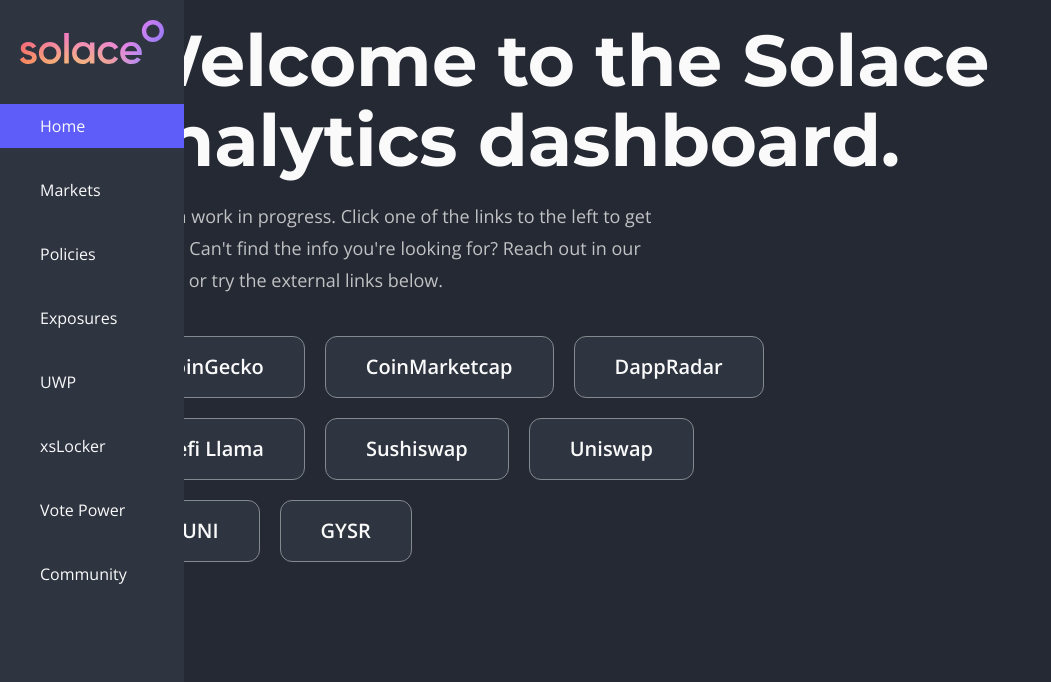
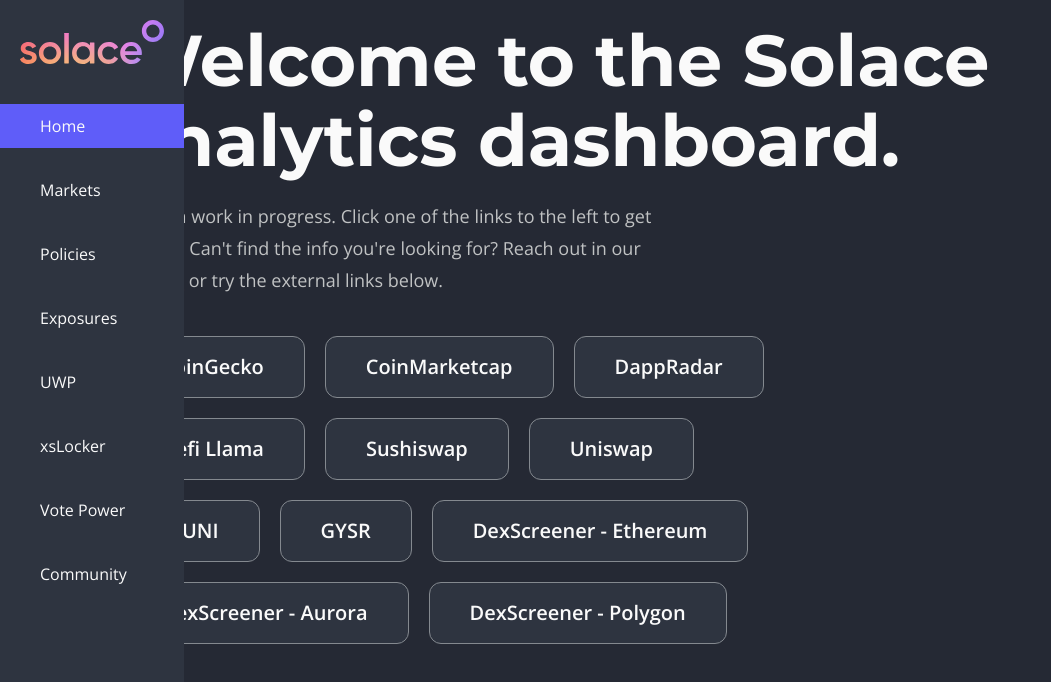
Before and after one commit to solace-fi/solace-analytics, a Next.js app: page / in a window 1280 px wide. Shown: the top 682 px of the page, without its empty margins (0-1051 px from the left). Built offline with nearby package versions, Linux system fonts and the light colour scheme.

Commit message:
create external link button atom

```diff
--- a/pages/index.tsx
+++ b/pages/index.tsx
@@ -4,6 +4,7 @@
 import styles from "../styles/Home.module.css";
 import classNames from "classnames";
 import SectionTitle from "../src/components/atoms/SectionTitle";
+import ExternalLinkButton from "@components/atoms/ExternalLinkButton";
 
 const Home: NextPage = () => {
   return (
@@ -28,34 +29,46 @@
           or try the external links below.
         </p>
         <div className="flex flex-wrap max-w-2xl gap-5">
-          {externalLink(
+          {ExternalLinkButton(
             "CoinGecko",
             "https://www.coingecko.com/en/coins/solace"
           )}
-          {externalLink(
+          {ExternalLinkButton(
             "CoinMarketcap",
             "https://coinmarketcap.com/currencies/solace/"
           )}
-          {externalLink(
+          {ExternalLinkButton(
             "DappRadar",
             "https://dappradar.com/ethereum/defi/solace-protocol"
           )}
-          {externalLink("Defi Llama", "https://defillama.com/protocol/solace")}
-          {externalLink(
+          {ExternalLinkButton("Defi Llama", "https://defillama.com/protocol/solace")}
+          {ExternalLinkButton(
             "Sushiswap",
             "https://analytics.sushi.com/tokens/0x501acE9c35E60f03A2af4d484f49F9B1EFde9f40"
           )}
-          {externalLink(
+          {ExternalLinkButton(
             "Uniswap",
             "https://info.uniswap.org/#/polygon/tokens/0x501acE9c35E60f03A2af4d484f49F9B1EFde9f40"
           )}
-          {externalLink(
+          {ExternalLinkButton(
             "G-UNI",
             "https://www.sorbet.finance/#/pools/0x38e7e05Dfd9fa3dE80dB0e7AC03AC57Fa832C78A"
           )}
-          {externalLink(
+          {ExternalLinkButton(
             "GYSR",
             "https://app.gysr.io/pool/0xf54f26ec9657664c098d4a6879d52cc8bdeccc50"
+          )}
+          {ExternalLinkButton(
+            "DexScreener - Ethereum",
+            "https://dexscreener.com/ethereum/0x9c051f8a6648a51ef324d30c235da74d060153ac"
+          )}
+          {ExternalLinkButton(
+            "DexScreener - Aurora",
+            "https://dexscreener.com/aurora/0xddadf88b007b95feb42ddbd110034c9a8e9746f2"
+          )}
+          {ExternalLinkButton(
+            "DexScreener - Polygon",
+            "https://dexscreener.com/polygon/0x85efec4ee18a06ce1685abf93e434751c3cb9ba9"
           )}
         </div>
       </div>
@@ -64,19 +77,3 @@
 };
 
 export default Home;
-
-const externalLink = (text: string, href: string) => (
-  <>
-    <a
-      target="_blank"
-      rel="noreferrer"
-      href={href}
-      className={classNames(
-        "font-semibold bg-bg-darkRaised px-10 py-4 rounded-xl border border-separator-dark text-xl",
-        "hover:bg-gradient-to-br hover:from-techyGradientA hover:to-techyGradientB hover:decoration-techyGradientB"
-      )}
-    >
-      {text}
-    </a>
-  </>
-);
--- /dev/null
+++ b/src/components/atoms/ExternalLinkButton.tsx
@@ -0,0 +1,17 @@
+import classNames from "classnames";
+
+export default function ExternalLinkButton(text: string, href: string) {
+  return (
+    <a
+      target="_blank"
+      rel="noreferrer"
+      href={href}
+      className={classNames(
+        "font-semibold bg-bg-darkRaised px-10 py-4 rounded-xl border border-separator-dark text-xl",
+        "hover:bg-gradient-to-br hover:from-techyGradientA hover:to-techyGradientB hover:decoration-techyGradientB"
+      )}
+    >
+      {text}
+    </a>
+  );
+}
```
